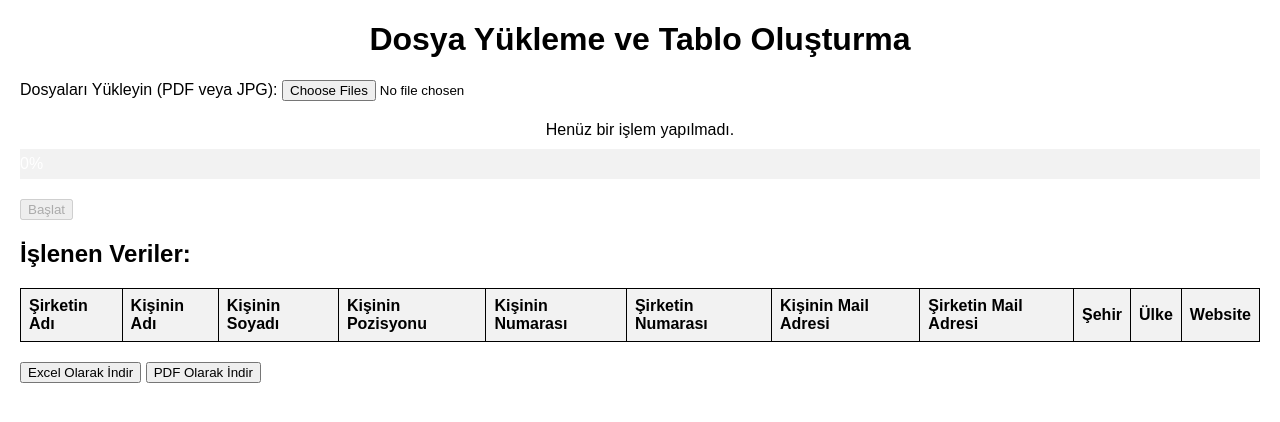
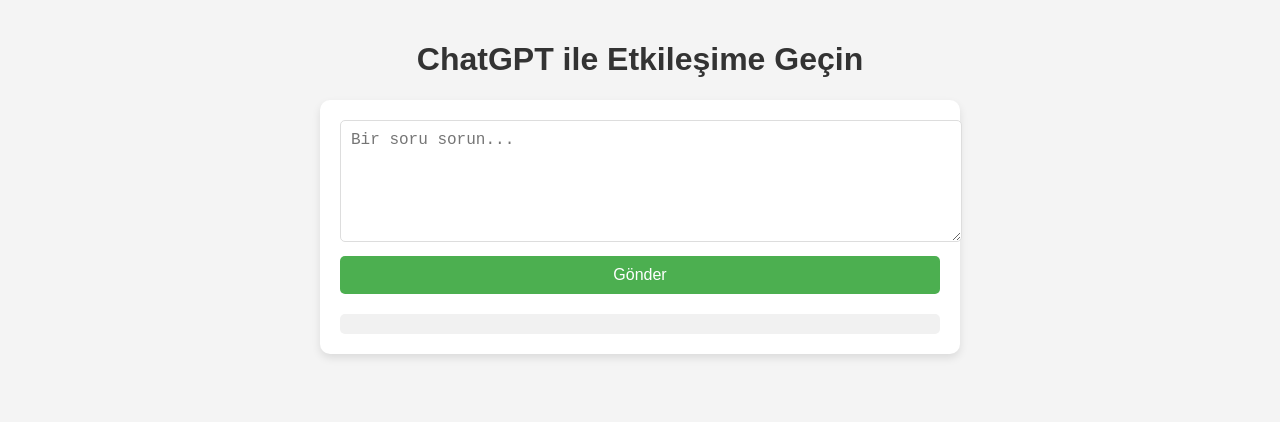
Before and after one commit to Asilaslannn/card-reader-app, a plain HTML site: page index.html in a window 1280 px wide. Drawn offline with Linux system fonts and the light colour scheme.

Commit message:
Update index.html

```diff
--- a/index.html
+++ b/index.html
@@ -3,99 +3,63 @@
 <head>
     <meta charset="UTF-8">
     <meta name="viewport" content="width=device-width, initial-scale=1.0">
-    <title>Veri İşleme ve Tablo Oluşturma</title>
+    <title>ChatGPT Entegrasyonu</title>
     <style>
         body {
             font-family: Arial, sans-serif;
-            margin: 20px;
+            margin: 0;
+            padding: 20px;
+            background-color: #f4f4f4;
         }
         h1 {
             text-align: center;
+            color: #333;
         }
-        .upload-area {
-            margin-bottom: 20px;
+        .container {
+            max-width: 600px;
+            margin: 0 auto;
+            background-color: white;
+            padding: 20px;
+            border-radius: 10px;
+            box-shadow: 0 4px 8px rgba(0, 0, 0, 0.1);
         }
-        table {
+        textarea {
             width: 100%;
-            border-collapse: collapse;
+            height: 100px;
+            padding: 10px;
+            font-size: 16px;
+            border: 1px solid #ddd;
+            border-radius: 5px;
+            margin-bottom: 10px;
         }
-        table, th, td {
-            border: 1px solid black;
-        }
-        th, td {
-            padding: 8px;
-            text-align: left;
-        }
-        th {
-            background-color: #f2f2f2;
-        }
-        .progress-container {
+        button {
             width: 100%;
-            background-color: #f2f2f2;
-            margin-bottom: 20px;
-        }
-        .progress-bar {
-            width: 0%;
-            height: 30px;
+            padding: 10px;
             background-color: #4caf50;
-            text-align: center;
-            line-height: 30px;
             color: white;
-        }
-        .download-buttons {
-            margin-top: 20px;
-        }
-        .filterable th {
+            border: none;
+            border-radius: 5px;
+            font-size: 16px;
             cursor: pointer;
         }
-        .status-text {
-            text-align: center;
-            margin-bottom: 10px;
+        button:hover {
+            background-color: #45a049;
+        }
+        .response {
+            margin-top: 20px;
+            padding: 10px;
+            background-color: #f1f1f1;
+            border-radius: 5px;
         }
     </style>
 </head>
 <body>
 
-    <h1>Dosya Yükleme ve Tablo Oluşturma</h1>
-
-    <div class="upload-area">
-        <label for="file-upload">Dosyaları Yükleyin (PDF veya JPG):</label>
-        <input type="file" id="file-upload" multiple accept=".pdf, .jpg, .jpeg, .png">
-    </div>
-
-    <div class="status-text" id="status-text">Henüz bir işlem yapılmadı.</div>
-
-    <div class="progress-container">
-        <div class="progress-bar" id="progress-bar">0%</div>
-    </div>
-
-    <button id="start-process" disabled>Başlat</button>
-
-    <h2>İşlenen Veriler:</h2>
-    <table id="data-table" class="filterable">
-        <thead>
-            <tr>
-                <th>Şirketin Adı</th>
-                <th>Kişinin Adı</th>
-                <th>Kişinin Soyadı</th>
-                <th>Kişinin Pozisyonu</th>
-                <th>Kişinin Numarası</th>
-                <th>Şirketin Numarası</th>
-                <th>Kişinin Mail Adresi</th>
-                <th>Şirketin Mail Adresi</th>
-                <th>Şehir</th>
-                <th>Ülke</th>
-                <th>Website</th>
-            </tr>
-        </thead>
-        <tbody>
-            <!-- Tarama sonrası veriler buraya gelecek -->
-        </tbody>
-    </table>
-
-    <div class="download-buttons">
-        <button id="download-excel">Excel Olarak İndir</button>
-        <button id="download-pdf">PDF Olarak İndir</button>
+    <h1>ChatGPT ile Etkileşime Geçin</h1>
+    <div class="container">
+        <textarea id="user-input" placeholder="Bir soru sorun..."></textarea>
+        <button id="submit-btn">Gönder</button>
+        <div class="response" id="response-output"></div>
     </div>
 
     <script src="script.js"></script>
```
